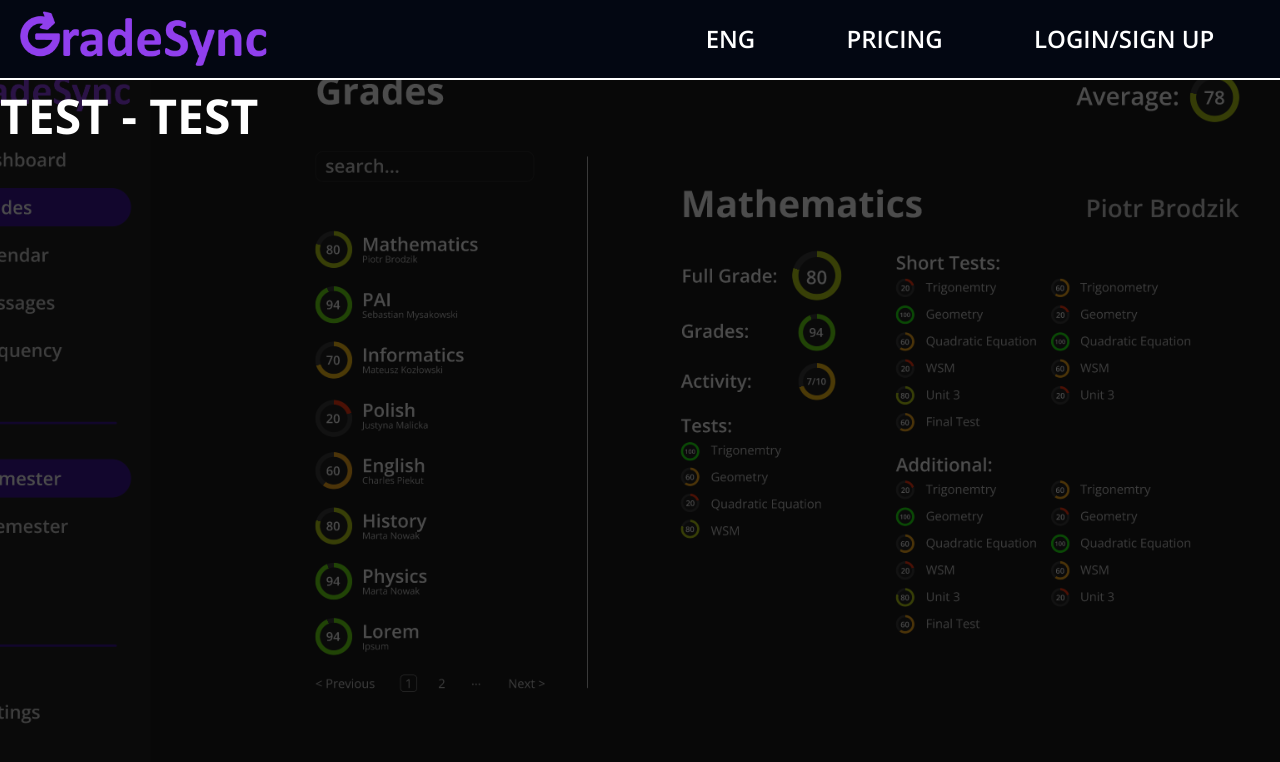
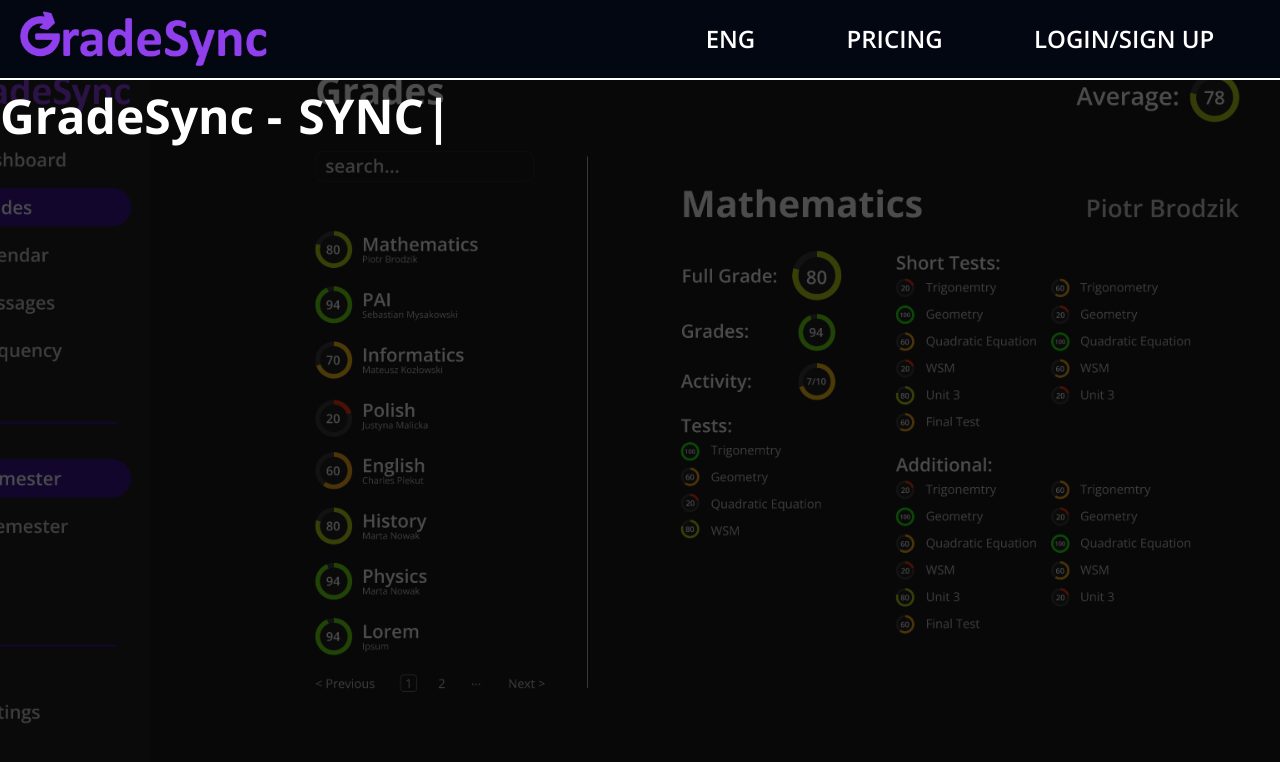
Before and after one commit to JakubMazurek08/gradesync, a React (Vite) app in the folder frontend/: page /LandingPage in a window 1280 px wide. Shown: the top 762 px of the page. Built offline with nearby package versions, Linux system fonts and the light colour scheme.

Commit message:
Animation added

```diff
--- a/frontend/package.json
+++ b/frontend/package.json
@@ -11,10 +11,12 @@
   },
   "dependencies": {
     "@tailwindcss/vite": "^4.0.15",
+    "gsap": "^3.12.7",
     "react": "^19.0.0",
     "react-dom": "^19.0.0",
     "react-router-dom": "^7.4.0",
-    "tailwindcss": "^4.0.15"
+    "tailwindcss": "^4.0.15",
+    "typewriter-effect": "^2.21.0"
   },
   "devDependencies": {
     "@eslint/js": "^9.21.0",
--- a/frontend/src/pages/LandingPage.tsx
+++ b/frontend/src/pages/LandingPage.tsx
@@ -1,6 +1,6 @@
-
 import { Text } from "../components/Text";
-import { NavBar } from "../components/NavBar"
+import Typewriter from "typewriter-effect";
+import { NavBar } from "../components/NavBar";
 
 export const LandingPage = () => {
   return (
@@ -9,11 +9,21 @@
         <NavBar />
       </div>
       <div className="relative z-20 h-[100vh] w-screen flex flex-row">
-        <div className="w-[50vw]">
-            <Text type="h1">TEST - TEST
-            </Text>
-        </div>
-        <div className="w-[50vw]">
+        <div className="w-[50vw] flex flex-row">
+          <Text type="h1">
+            <span className="flex flex-wrap items-center gap-2">
+              GradeSync -
+              <span className="ml-2">
+                <Typewriter
+                  options={{
+                    strings: ["TRACK", "SYNC", "SUCCEED"],
+                    autoStart: true,
+                    loop: true,
+                  }}
+                />
+              </span>
+            </span>
+          </Text>
         </div>
       </div>
       <div className="bg-black opacity-70 absolute inset-0 z-0"></div>
```
Also changed, not shown: 1 other file (tests, documents, lock files or other folders).
